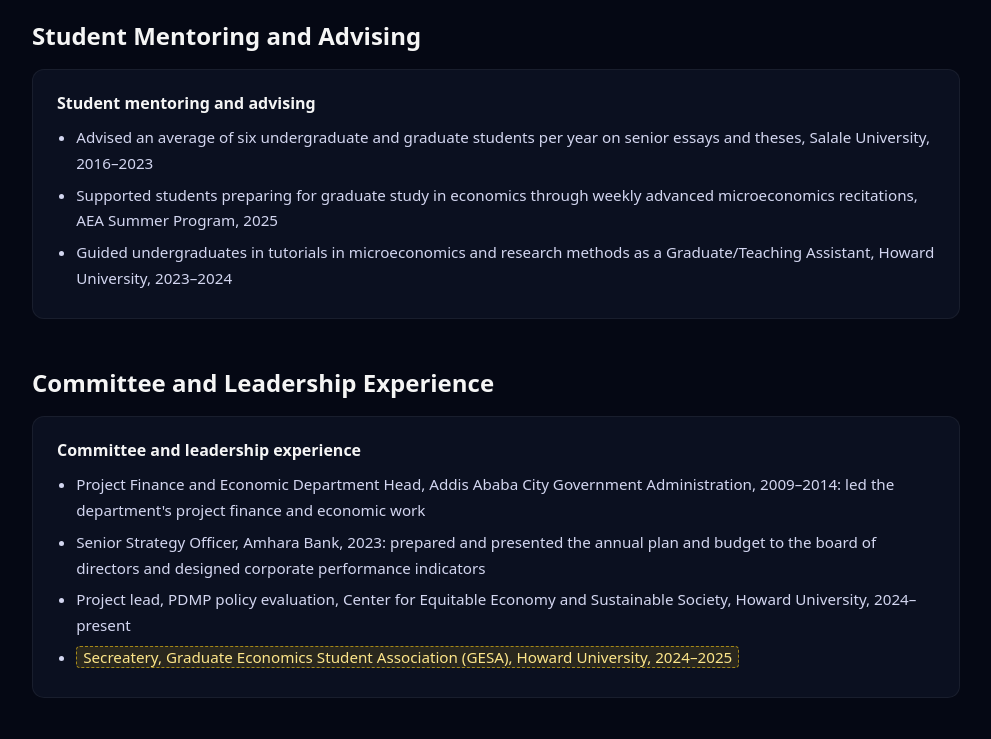
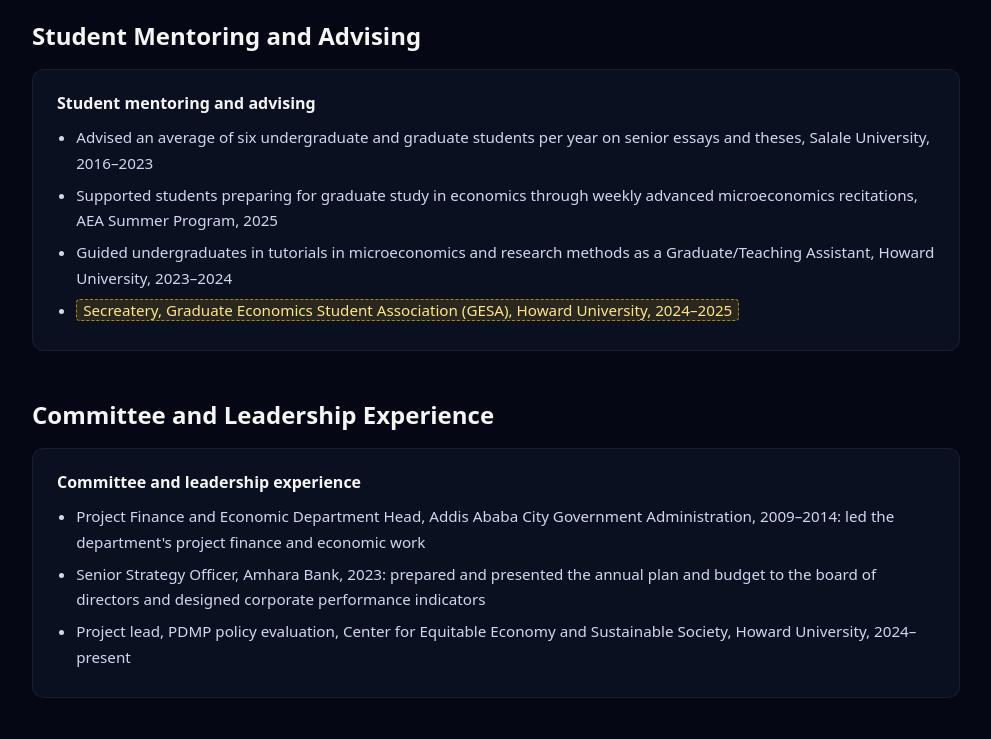
Before and after one commit to Tewodros78/faculty-portfolio, a plain HTML site: page service.html in a window 1280 px wide. Shown: the part 1083-1822 px from the top of the page, without its empty margins (144-1135 px from the left). Drawn offline with Linux system fonts and the light colour scheme.

Commit message:
Update service.html

```diff
--- a/service.html
+++ b/service.html
@@ -53,14 +53,14 @@
         <h2 class="section-title">Student Mentoring and Advising</h2>
         <div class="card">
             <div class="card-title">Student mentoring and advising</div>
-            <div class="card-body"><ul class="bullet-list"><li>Advised an average of six undergraduate and graduate students per year on senior essays and theses, Salale University, 2016&ndash;2023</li><li>Supported students preparing for graduate study in economics through weekly advanced microeconomics recitations, AEA Summer Program, 2025</li><li>Guided undergraduates in tutorials in microeconomics and research methods as a Graduate/Teaching Assistant, Howard University, 2023&ndash;2024</li></ul></div>
+            <div class="card-body"><ul class="bullet-list"><li>Advised an average of six undergraduate and graduate students per year on senior essays and theses, Salale University, 2016&ndash;2023</li><li>Supported students preparing for graduate study in economics through weekly advanced microeconomics recitations, AEA Summer Program, 2025</li><li>Guided undergraduates in tutorials in microeconomics and research methods as a Graduate/Teaching Assistant, Howard University, 2023&ndash;2024</li><li><span class="placeholder">Secreatery, Graduate Economics Student Association (GESA), Howard University, 2024&ndash;2025</li></ul></div>
         </div>
         </section>
         <section class="page-section">
         <h2 class="section-title">Committee and Leadership Experience</h2>
         <div class="card">
             <div class="card-title">Committee and leadership experience</div>
-            <div class="card-body"><ul class="bullet-list"><li>Project Finance and Economic Department Head, Addis Ababa City Government Administration, 2009&ndash;2014: led the department's project finance and economic work</li><li>Senior Strategy Officer, Amhara Bank, 2023: prepared and presented the annual plan and budget to the board of directors and designed corporate performance indicators</li><li>Project lead, PDMP policy evaluation, Center for Equitable Economy and Sustainable Society, Howard University, 2024&ndash;present</li><li><span class="placeholder">Secreatery, Graduate Economics Student Association (GESA), Howard University, 2024&ndash;2025</span></li></ul></div>
+            <div class="card-body"><ul class="bullet-list"><li>Project Finance and Economic Department Head, Addis Ababa City Government Administration, 2009&ndash;2014: led the department's project finance and economic work</li><li>Senior Strategy Officer, Amhara Bank, 2023: prepared and presented the annual plan and budget to the board of directors and designed corporate performance indicators</li><li>Project lead, PDMP policy evaluation, Center for Equitable Economy and Sustainable Society, Howard University, 2024&ndash;present</li></ul></div>
         </div>
         </section>
         <section class="page-section">
```
